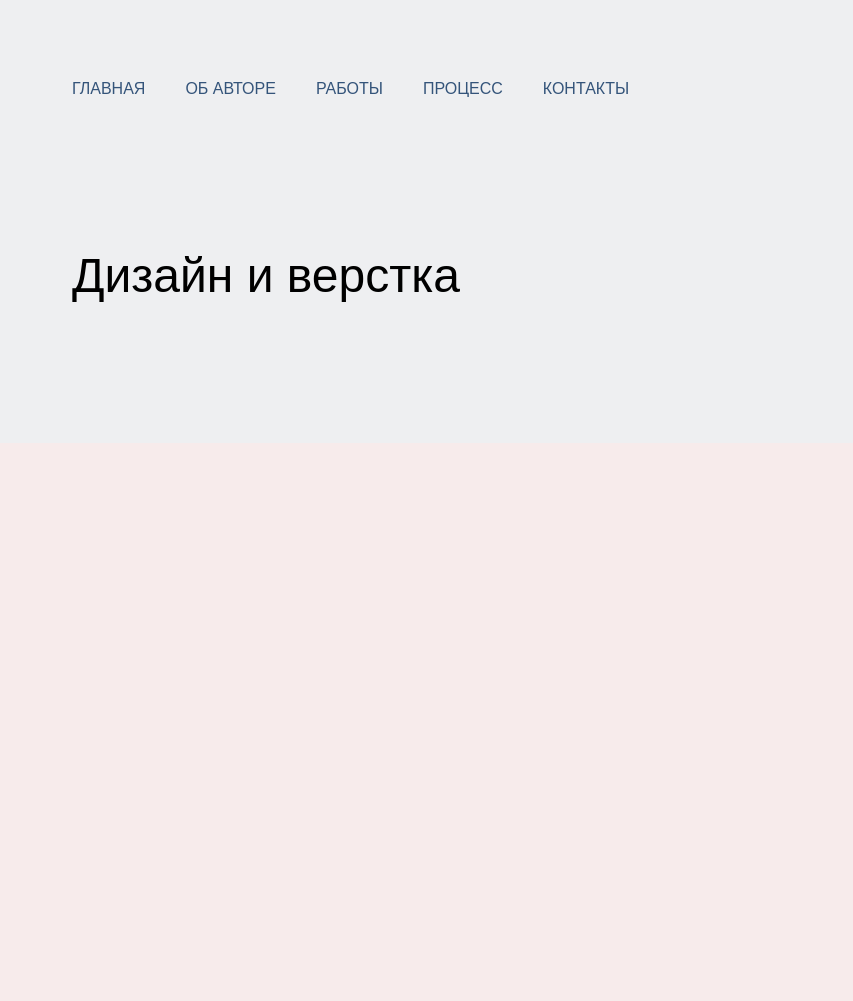
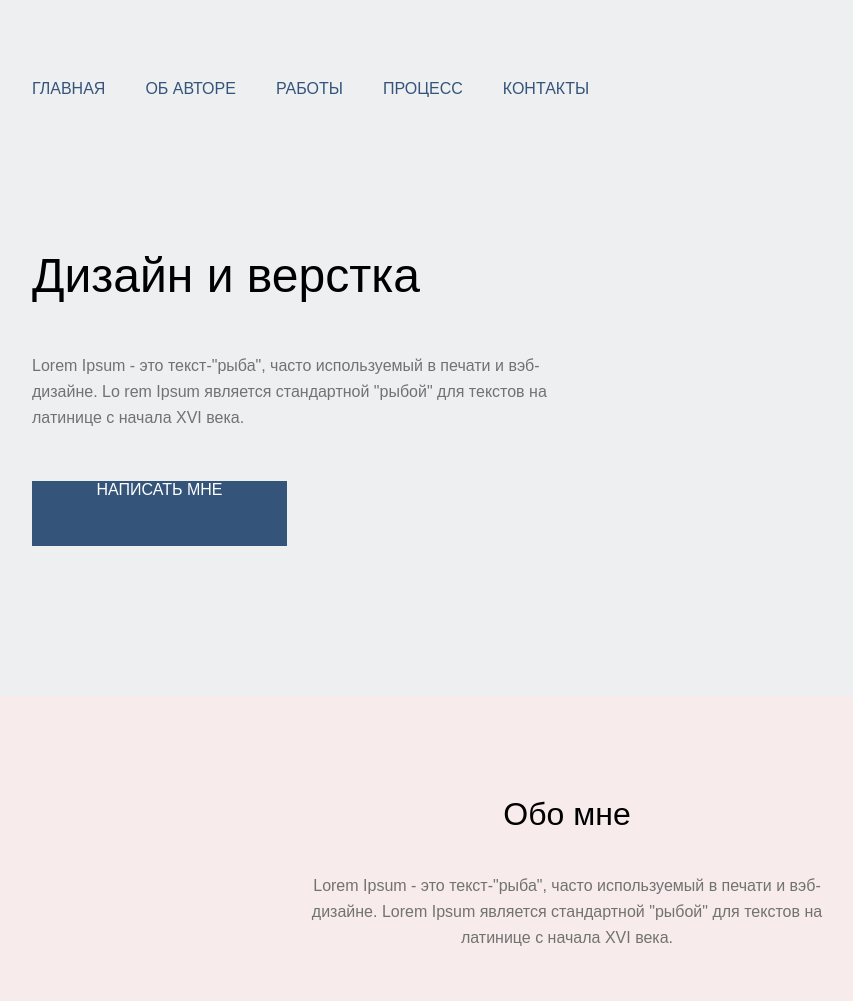
Before and after one commit to AleksandrUA1/inherited-styles.-connecting-fonts, a plain HTML site: page index.html in a window 1280 px wide. Shown: the whole page, without its empty margins (73-926 px from the left). Before the commit the page ends 800 px from the top, so only its background shows below. Drawn offline with Linux system fonts and the light colour scheme.

Commit message:
second changes

```diff
--- a/index.html
+++ b/index.html
@@ -7,15 +7,27 @@
     </head>
     <body>
         <div class="first_bl">
-            <div class="first_bl space">
-                <div>
+            <div class="bl space">
+                <div class="menu space">
                     <div class="menu"><a class="link menu" href="#">главная</a></div><!--
                  --><div class="menu"><a class="link menu" href="#">об авторе</a></div><!--
                  --><div class="menu"><a class="link menu" href="#">работы</a></div><!--
                  --><div class="menu"><a class="link menu" href="#">процесс</a></div><!--
                  --><div class="menu"><a class="link menu" href="#">контакты</a></div>
                 </div>
-                <span class="head_title">Дизайн и верстка</span>
+                <div class="head name">Дизайн и верстка</div>
+                <div class="bl_content">Lorem Ipsum - это текст-"рыба", часто используемый в печати и вэб-дизайне. Lo rem Ipsum является стандартной "рыбой" для текстов на латинице с начала XVI века.</div>
+                <div class="button">написать мне</div>
+            </div>
+        </div>
+        <div>
+            <div class="bl space">
+                <div class="bl name">
+                    Обо мне
+                </div>
+                <div class="bl_content center">
+                    Lorem Ipsum - это текст-"рыба", часто используемый в печати и вэб-дизайне. Lorem Ipsum является стандартной "рыбой" для текстов на латинице с начала XVI века.
+                </div>
             </div>
         </div>
     </body>
--- a/style.css
+++ b/style.css
@@ -8,17 +8,18 @@ body {
 .first_bl {
     background-color: #EEEFF1;
 }
-.first_bl.space {
+.bl.space {
     margin-left: auto;
     margin-right: auto;
     width: 1070px;
-    padding-top: 80px;
-    padding-bottom: 140px;
+    padding: 50px;
+}
+.menu.space {
+    padding: 30px 0 50px 0;
 }
 .menu {
     display: inline-block;
     vertical-align: top;
-    margin-left: 40px; /* этот маржин наследуется ниже! */
 }
 .link.menu {
     text-decoration: none;
@@ -26,13 +27,38 @@ body {
     color: #34547A;
     font-size: 16px;
     font-weight: 500;
-    margin-left: 0px; /* Почему наследуется маржин? */
+    margin-right: 40px;
 }
-.head_title {
-    display: inline-block;
-
-    margin-left: 40px;
-    margin-top: 150px;
+.head.name {
     font-size: 48px;
     font-weight: 500;
+    padding: 100px 0 50px 0;
 }
+.bl_content {
+    line-height: 26px;
+    color: #727272;
+    font-size: 16px;
+    width: 540px;
+}
+.button {
+    background-color: #34547A;
+    width: 255px;
+    height: 65px;
+    text-align: center;
+    text-transform: uppercase;
+    font-size: 16px;
+    color: #fff;
+    margin: 50px 0 100px 0;
+}
+.bl.name {
+    font-size: 32px;
+    text-align: center;
+    font-weight: 500;
+    padding: 50px 0 40px 0;
+    vertical-align: auto;
+}
+.center {
+    text-align: center;
+    margin-left: auto;
+    margin-right: auto;
+}
```
